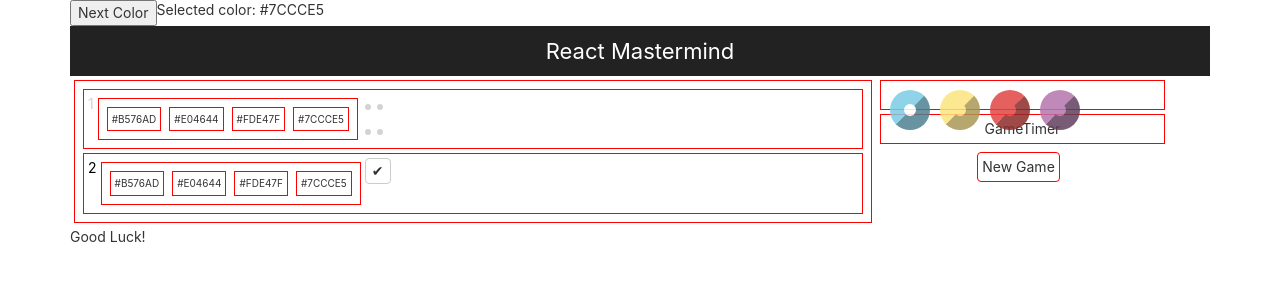
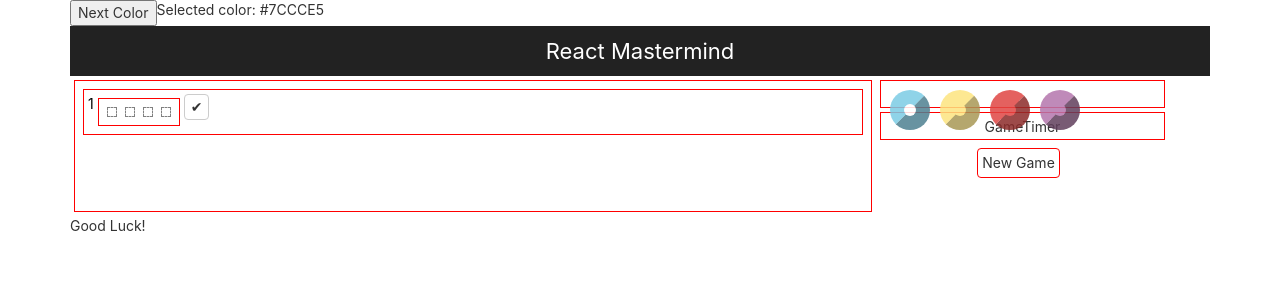
Before and after one commit to drmartirosian/React-Masterminds-Game, a React (Create React App) app: page / in a window 1280 px wide. Shown: the top 300 px of the page. Built offline with nearby package versions, Linux system fonts and the light colour scheme.

Commit message:
Color selector btns

```diff
--- a/src/App.js
+++ b/src/App.js
@@ -9,9 +9,6 @@ const colors = ['#7CCCE5', '#FDE47F', '#E04644', '#B576AD'];
 
 class App extends Component {
 
-
-
-
   constructor(){
     // super must be called before accessing 'this'
     super()
@@ -19,7 +16,7 @@ class App extends Component {
     // in its properties
     this.state={
       selColorIdx: 0,
-      guesses: [this.getNewGuess(), this.getNewGuess()],
+      guesses: [this.getNewGuess(),],
       //to invoke a method in another method, it must be accessed via "this"...
       code: this.genCode(),
     }
@@ -27,28 +24,29 @@ class App extends Component {
 
   getNewGuess(){
     return {
-      // code: [null, null, null, null], //for final build
-      code: [3, 2, 1, 0],
-      score: { perfect: 0, almost: 0, }, //for testing purposes
+      code: [null, null, null, null], //for final build
+      // code: [3, 2, 1, 0],
+      score: {
+        perfect: 0,
+        almost: 0,
+      }, //for testing purposes
     }
   }
-
-
   genCode(){
     return new Array(4).fill().map(() => Math.floor(Math.random() * colors.length));
   }
-
-
-
   getWinTries() {
     // if winner, return num guesses, otherwise 0 (no winner)
     let lastGuess = this.state.guesses.length - 1;
     return this.state.guesses[lastGuess].score.perfect === 4 ? lastGuess + 1 : 0;
   }
-
+  handleColorSelection = (colorIdx) => {
+    this.setState({selColorIdx: colorIdx});
+  }
 
   render() {
     let winTries = this.getWinTries();
+
     return (
       <div className="App">
         <button
@@ -63,6 +61,7 @@ class App extends Component {
         Selected color: {colors[this.state.selColorIdx]}
 
         <header className="App-header">React Mastermind</header>
+
         <GameBoard
           colors={colors}
           guesses={this.state.guesses}
@@ -72,13 +71,14 @@ class App extends Component {
           <ColorPicker
             colors={colors}
             selColorIdx={this.state.selColorIdx}
+            handleColorSelection={this.handleColorSelection}
           />
-
           <GameTimer />
-
           <NewGameButton />
         </div>
+
         <footer>{(winTries ? `You Won in ${winTries} Guesses!` : 'Good Luck!')}</footer>
+
       </div>
     );
   }
--- /dev/null
+++ b/src/compcss/GuessPeg.module.css
@@ -0,0 +1,7 @@
+.peg {
+    width: 40px;
+    height: 40px;
+    margin: 5px;
+    border-radius: 50%;
+    opacity: 0.85;
+  }
--- a/src/compcss/GuessPegs.css
+++ b/src/compcss/GuessPegs.css
@@ -5,4 +5,6 @@
     /* below is a shortcut for the above two declarations */
     /* flex-flow: row nowrap; */
     align-items: center;
+    margin: 0 20px;
+
 }
--- a/src/components/ColorPicker.jsx
+++ b/src/components/ColorPicker.jsx
@@ -11,6 +11,7 @@ const ColorPicker = (props) => (
                     backgroundColor: props.selColorIdx === idx ? 'white' : color,
                     borderColor: color,
                 }}
+                onClick={()=>props.handleColorSelection(idx)}
             >
             {/* {color}*/}
             </button>
--- a/src/components/GuessPeg.jsx
+++ b/src/components/GuessPeg.jsx
@@ -1,8 +1,18 @@
 import React from 'react';
 
+// import styles from '../compcss/GuessPeg.module.css'
+
 const GuessPeg = (props) => (
-    <div className='component guesspeg'>
+    <div
+    className='component guesspeg peg'
+    style={{
+        backgroundColor: props.color,
+        border: props.color ? `1px solid ${props.color}`: '1px dashed grey',
+        cursor: props.currentGuess && 'pointer'
+      }}
+    >
         {props.color}
+
     </div>
 );
 
--- a/src/components/GuessPegs.jsx
+++ b/src/components/GuessPegs.jsx
@@ -4,10 +4,10 @@ import '../compcss/GuessPegs.css'
 
 const GuessPegs = (props) => (
     <div className='component guesspegs'>
-        <GuessPeg color={props.colors[props.code[0]]} />
-        <GuessPeg color={props.colors[props.code[1]]} />
-        <GuessPeg color={props.colors[props.code[2]]} />
-        <GuessPeg color={props.colors[props.code[3]]} />
+        <GuessPeg color={props.colors[props.code[0]]} currentGuess={props.currentGuess}/>
+        <GuessPeg color={props.colors[props.code[1]]} currentGuess={props.currentGuess}/>
+        <GuessPeg color={props.colors[props.code[2]]} currentGuess={props.currentGuess}/>
+        <GuessPeg color={props.colors[props.code[3]]} currentGuess={props.currentGuess}/>
     </div>
 );
 
--- a/src/components/GuessRow.jsx
+++ b/src/components/GuessRow.jsx
@@ -9,6 +9,7 @@ const GuessRow = (props) => (
     <GuessPegs
       colors={props.colors}
       code={props.guess.code}
+      currentGuess={props.currentGuess}
     />
     {
       props.currentGuess ?
```
